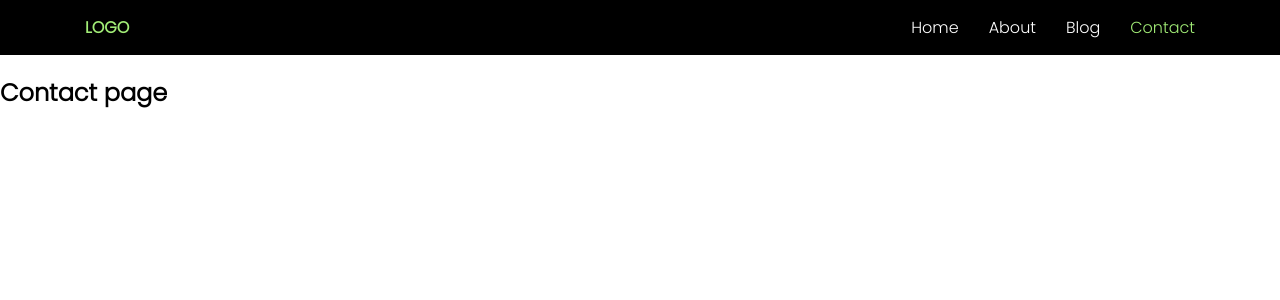
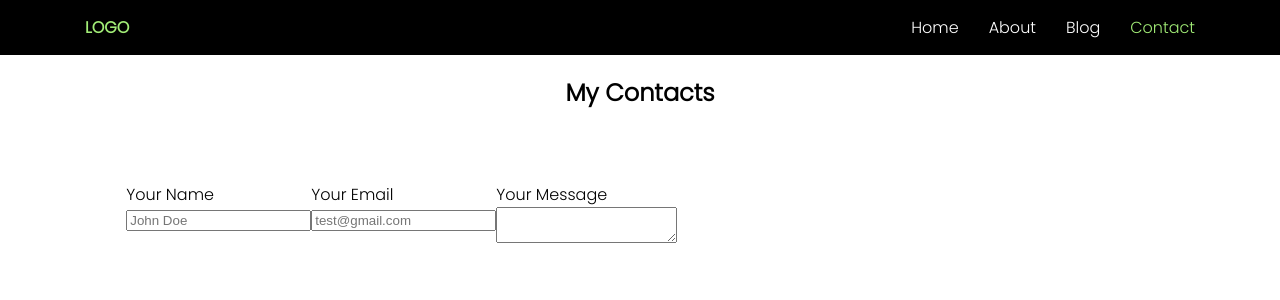
Before and after one commit to Makhabat1502/react-portfolio, a React (Create React App) app: page /contact in a window 1280 px wide. Shown: the top 300 px of the page. Built offline with nearby package versions, Linux system fonts and the light colour scheme.

Commit message:
Add form to Contact page

```diff
--- a/package.json
+++ b/package.json
@@ -9,9 +9,12 @@
     "axios": "^0.27.2",
     "framer-motion": "^7.0.0",
     "ityped": "^1.0.3",
+    "leaflet": "^1.8.0",
     "react": "^18.2.0",
     "react-dom": "^18.2.0",
+    "react-hook-form": "^7.34.2",
     "react-icons": "^4.4.0",
+    "react-leaflet": "^4.0.2",
     "react-router-dom": "^6.3.0",
     "react-scripts": "5.0.1",
     "sass": "^1.54.0",
--- a/src/Pages/Contact/Contact.jsx
+++ b/src/Pages/Contact/Contact.jsx
@@ -1,9 +1,37 @@
 import React from "react";
+import "./contact.scss";
 
 function Contact() {
   return (
     <section className="contact">
-      <h1>Contact page</h1>
+      <h1>My Contacts</h1>
+      <div className="container contacts__container">
+        <div className="contact__col">
+          <form>
+            <label>
+              Your Name
+              <input placeholder="John Doe" />
+            </label>
+            <div className="contact__error">
+              <p></p>
+            </div>
+            <label>
+              Your Email
+              <input placeholder="test@gmail.com" />
+            </label>
+            <div className="contact__error">
+              <p></p>
+            </div>
+            <label>
+              Your Message
+              <textarea></textarea>
+            </label>
+            <div className="contact__error">
+              <p></p>
+            </div>
+          </form>
+        </div>
+      </div>
     </section>
   );
 }
--- a/src/Pages/Contact/contact.scss
+++ b/src/Pages/Contact/contact.scss
@@ -0,0 +1,22 @@
+.contact {
+  &__container {
+    display: flex;
+    align-items: center;
+    flex-wrap: wrap;
+  }
+
+  h1 {
+    text-align: center;
+    margin-bottom: 3em;
+  }
+
+  &__col {
+    width: 550px;
+  }
+
+  form {
+    width: 85%;
+    margin: 0 auto;
+    display: flex;
+  }
+}
```
Also changed, not shown: 1 other file (tests, documents, lock files or other folders).
